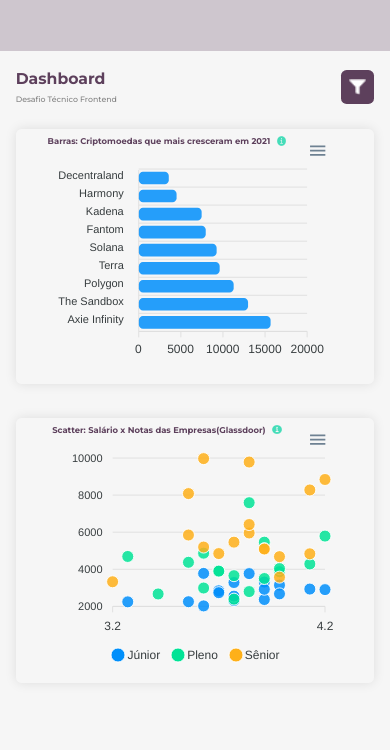
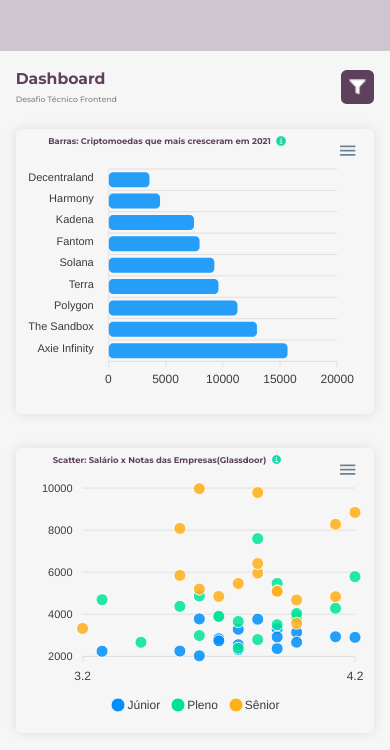
Before and after one commit to RSobrinho/DesafioEstagio, a React (Create React App) app: page / in a window 390 px wide. Shown: the top 750 px of the page. Built offline with nearby package versions, Linux system fonts and the light colour scheme.

Commit message:
fix: melhoria na responsividade atual

```diff
--- a/src/Components/BarChart.js
+++ b/src/Components/BarChart.js
@@ -95,11 +95,29 @@
           }
         },
         {
-          breakpoint: 420,
+          breakpoint: 425,
           options: {
             chart: {
-              width: '280px',
-              height: '230px'
+              width: '340px',
+              height: '260px'
+            }
+          }
+        },
+        {
+          breakpoint: 425,
+          options: {
+            chart: {
+              width: '340px',
+              height: '260px'
+            }
+          }
+        },
+        {
+          breakpoint: 369,
+          options: {
+            chart: {
+              width: '310px',
+              height: '250px'
             }
           }
         }
--- a/src/Components/ScatterChart.js
+++ b/src/Components/ScatterChart.js
@@ -154,17 +154,26 @@
           }
         },
         {
-          breakpoint: 420,
+          breakpoint: 425,
           options: {
             chart: {
-              width: '280px',
-              height: '240px'
+              width: '340px',
+              height: '260px'
             },
             xaxis: {
               tickAmount: 7
             },
             yaxis: {
               tickAmount: 7
+            }
+          }
+        },
+        {
+          breakpoint: 369,
+          options: {
+            chart: {
+              width: '310px',
+              height: '250px'
             }
           }
         }
--- a/src/style.css
+++ b/src/style.css
@@ -82,7 +82,6 @@
 
 .Header > button:hover {
   opacity: 0.8;
-  transition: 0.2s;
 }
 
 /* CardStyle */
@@ -101,7 +100,7 @@
 /* Bar/Scatter Charts */
 .Card__infoChart {
   display: flex;
-  column-gap: 1.2rem;
+  column-gap: 1rem;
 
   position: relative;
   color: #5d405c;
@@ -119,11 +118,12 @@
 .Card__infoChart img {
   width: 1.6rem;
   object-fit: contain;
-  opacity: 0.8;
+  opacity: 1;
+  transition: 0.3s;
 }
 
 .Card__infoChart img:hover {
-  opacity: 1;
+  opacity: 0.6;
   transition: 0.2s;
 }
 
@@ -205,12 +205,17 @@
 
 @media (max-width: 425px) {
   html {
+    font-size: 38%;
+  }
+  .Card__infoChart {
+    right: 6rem;
+  }
+}
+@media (max-width: 425px) {
+  html {
     font-size: 35%;
   }
   .Card__infoChart {
     right: 5rem;
   }
-  .Card__infoChart h3 {
-    font-size: 1.5rem;
-  }
 }
```
